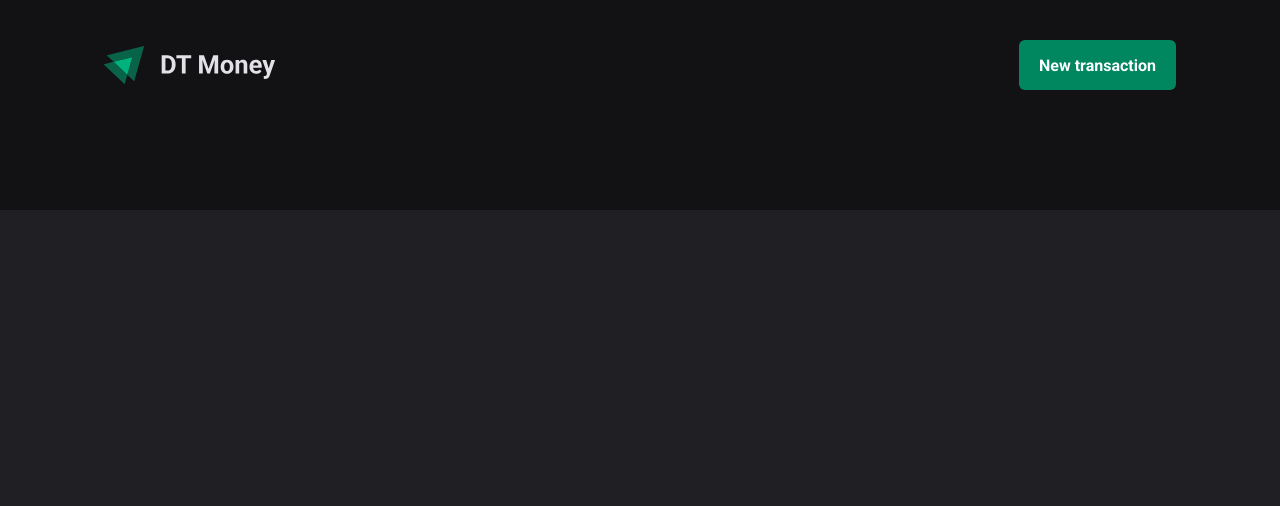
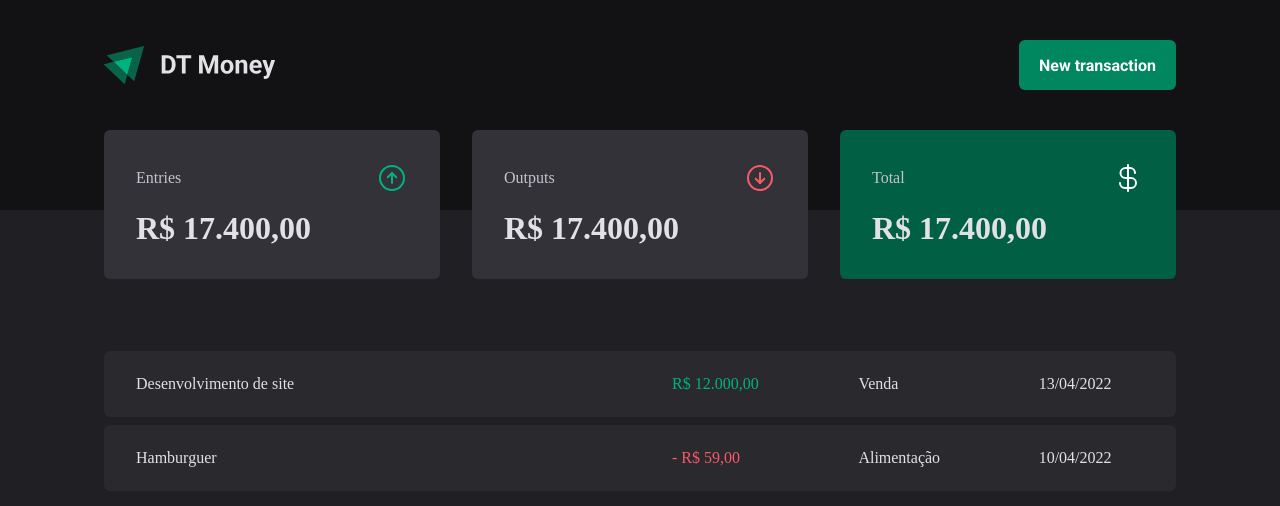
Before and after one commit to RafaelDamasco/03-dt-money, a React (Vite) app: page / in a window 1280 px wide. Shown: the top 506 px of the page. Built offline with nearby package versions, Linux system fonts and the light colour scheme.

Commit message:
feat: add Transaction page

```diff
--- a/package.json
+++ b/package.json
@@ -10,6 +10,7 @@
     "preview": "vite preview"
   },
   "dependencies": {
+    "phosphor-react": "^1.4.1",
     "react": "^18.2.0",
     "react-dom": "^18.2.0",
     "styled-components": "^6.1.8"
--- a/src/pages/transactions/index.tsx
+++ b/src/pages/transactions/index.tsx
@@ -1,9 +1,35 @@
 import { Header } from "../../components/header";
+import { Summary } from "../../components/summary";
+import { PriceHighlight, TransactionContainer, TransactionTable } from "./styles";
 
 export function Transactions() {
   return (
   <div>
     <Header />
+    <Summary />
+
+    <TransactionContainer>
+      <TransactionTable>
+        <tbody>
+          <tr>
+            <td width="50%">Desenvolvimento de site</td>
+            <td>
+              <PriceHighlight variant="income">R$ 12.000,00</PriceHighlight>
+            </td>
+            <td>Venda</td>
+            <td>13/04/2022</td>
+          </tr>
+          <tr>
+            <td width="50%">Hamburguer</td>
+            <td>
+              <PriceHighlight variant="outcome">- R$ 59,00</PriceHighlight>
+            </td>
+            <td>Alimentação</td>
+            <td>10/04/2022</td>
+          </tr>
+        </tbody>
+      </TransactionTable>
+    </TransactionContainer>
   </div>
   )
 }
--- a/src/pages/transactions/styles.ts
+++ b/src/pages/transactions/styles.ts
@@ -0,0 +1,36 @@
+import styled from "styled-components";
+
+export const TransactionContainer = styled.main`
+  width: 100%;
+  max-width: 1120px;
+  margin: 4rem auto 0;
+  padding: 0 1.5rem;
+`
+
+export const TransactionTable = styled.table`
+width: 100%;
+border-collapse: separate;
+border-spacing: 0 0.5rem;
+/* margin-top: 1.5rem; */
+
+  td {
+    padding: 1.5rem 2rem;
+    background-color: ${props => props.theme["gray-700"]};
+
+    &:first-child {
+      border-top-left-radius: 6px;
+      border-bottom-left-radius: 6px;
+    }
+    &:last-child {
+      border-top-right-radius: 6px;
+      border-bottom-right-radius: 6px;
+    }
+  }
+`
+
+interface PriceHighlightProps {
+  variant: 'income' | 'outcome'
+}
+export const PriceHighlight = styled.span<PriceHighlightProps>`
+  color: ${props => props.variant === 'income' ? props.theme["green-300"] : props.theme["red-300"]};
+`
```
Also changed, not shown: 1 other file (tests, documents, lock files or other folders).
